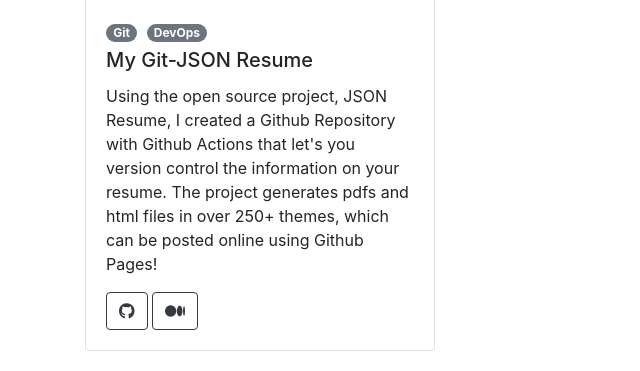
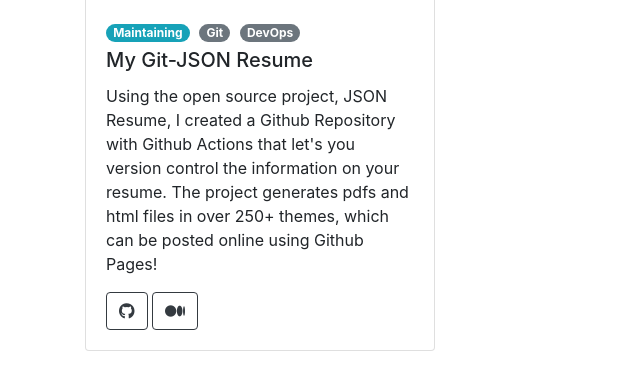
Before and after one commit to aceamarco/mywebsite, a Django app: page /projects/ in a window 1280 px wide. Shown: the part 992-1363 px from the top of the page, without its empty margins (0-640 px from the left). Run offline with Django 4.2, Linux system fonts and the light colour scheme; some libraries are stand-ins or nearby versions.

Commit message:
Added status tags

```diff
--- a/mywebsite/projects.json
+++ b/mywebsite/projects.json
@@ -2,6 +2,7 @@
   "projects": [
     {
       "title": "Pokemon Air Force 1's",
+      "status": "In-Progress",
       "tags": ["Python", "Selenium", "Math"],
       "imagePaths": [
         "gifs/Tepig_AF1_Demo.gif",
@@ -12,6 +13,7 @@
     },
     {
       "title": "This Website!",
+      "status": "Maintaining",
       "links": {
         "github": "https://github.com/aceamarco/mywebsite"
       },
@@ -21,12 +23,14 @@
     },
     {
       "title": "Minesweeper AI (CS50AI)",
+      "status": "Archived",
       "tags": ["Python", "Logic", "Pygame"],
       "imagePaths": ["gifs/Minesweeper_AI.gif"],
       "description": "A simple Minesweeper AI that uses logical induction to solve a Minesweeper puzzle. This project was completed as a part of Harvard CS50's Introduction to Artificial Intelligence with Python."
     },
     {
       "title": "My Git-JSON Resume",
+      "status": "Maintaining",
       "links": {
         "github": "https://github.com/aceamarco/resume",
         "medium": "https://medium.com/@aceamarco/resumes-a-programmers-perspective-automating-resume-making-with-github-actions-ef484e3a6b07"
--- a/mywebsite/schemas/projects_schema.json
+++ b/mywebsite/schemas/projects_schema.json
@@ -42,9 +42,13 @@
           },
           "description": {
             "type": "string"
+          },
+          "status": {
+            "type": "string",
+            "enum": ["In-Progress", "Maintaining", "Archived"]
           }
         },
-        "required": ["title", "tags", "imagePaths", "description"],
+        "required": ["title", "tags", "imagePaths", "description", "status"],
         "additionalProperties": false
       }
     }
--- a/mywebsite/templates/projects.html
+++ b/mywebsite/templates/projects.html
@@ -100,7 +100,19 @@
             class="card-tag-container"
             style="overflow-x: auto; white-space: nowrap; scrollbar-width: none"
           >
-            {% for tag in project.tags %}
+            {% if project.status %} {% if project.status == "In-Progress" %}
+            <span class="badge badge-pill badge-success card-tag-badge">
+              {{ project.status }}
+            </span>
+            {% elif project.status == "Maintaining" %}
+            <span class="badge badge-pill badge-info card-tag-badge">
+              {{ project.status }}
+            </span>
+            {% elif project.status == "Archived" %}
+            <span class="badge badge-pill badge-dark card-tag-badge">
+              {{ project.status }}
+            </span>
+            {% endif %} {% endif %} {% for tag in project.tags %}
             <span class="badge badge-pill badge-secondary card-tag-badge"
               >{{ tag }}</span
             >
```
